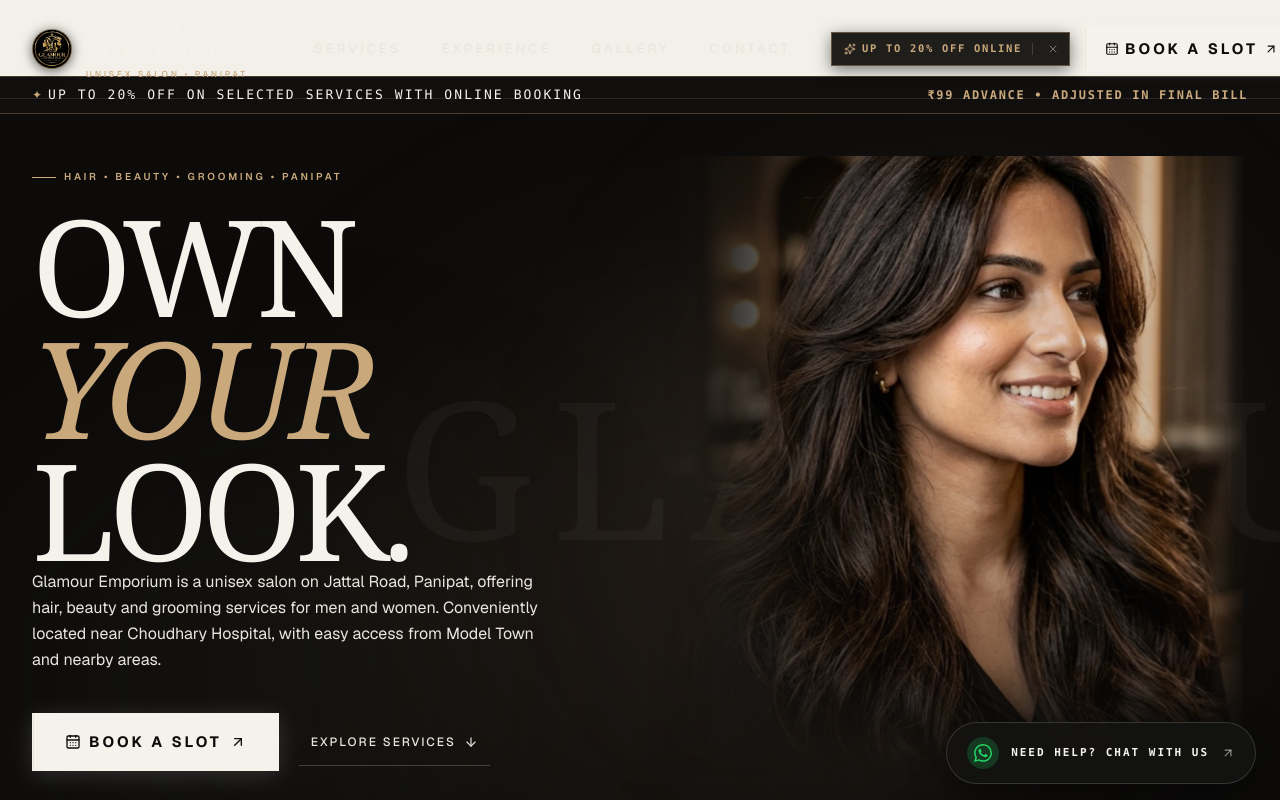
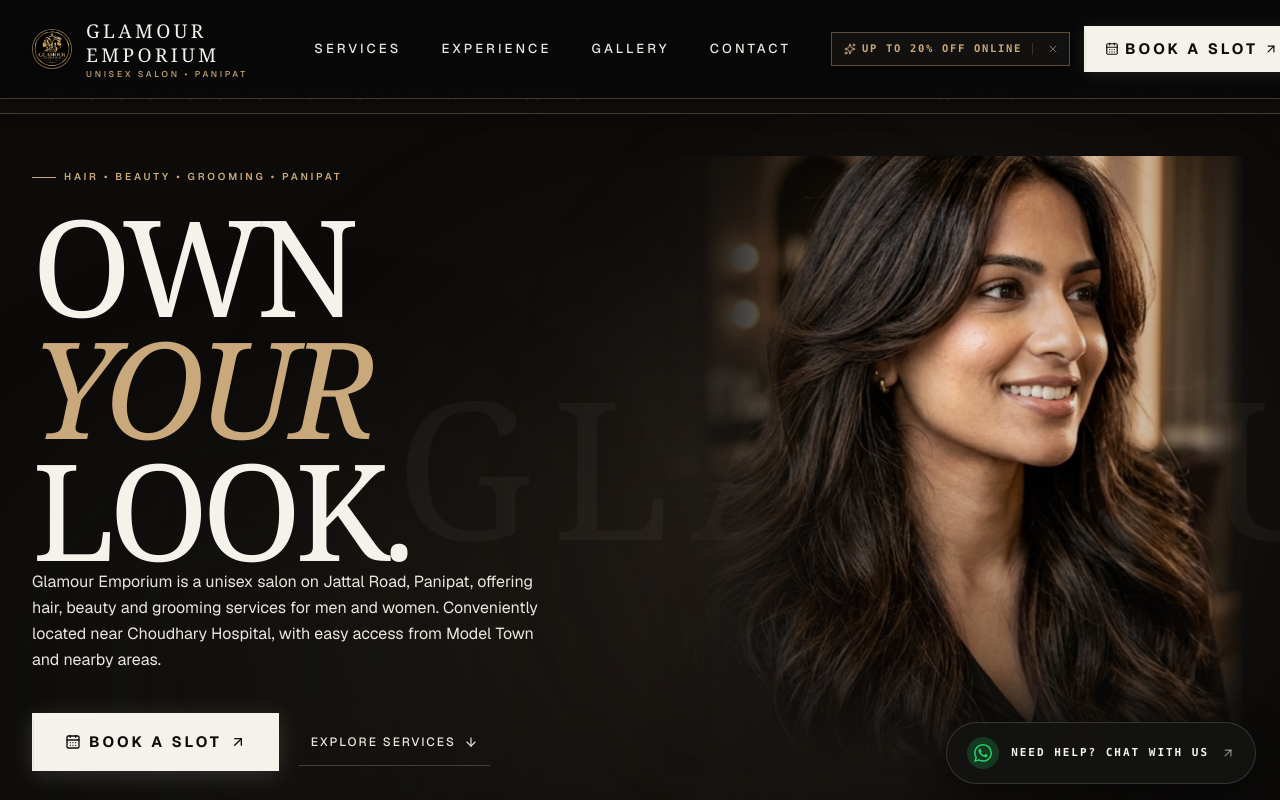
Before and after one commit to shubh791/glamour-emporium, a Next.js app: page / in a window 1280 px wide. Shown: the top 800 px of the page. Built offline with nearby package versions, Linux system fonts and the light colour scheme.

Commit message:
fix(navbar): restore solid dark luxury background and theme tokens to eliminate white navbar on page load

```diff
--- a/src/app/globals.css
+++ b/src/app/globals.css
@@ -1,15 +1,15 @@
 @import "tailwindcss";
 
-/* Design tokens */
+/* Design tokens - Luxury Dark Black / Warm Gold System */
 :root {
-  --background: #f2f0e9;
-  --foreground: #292c27;
-  --surface: #e8e6de;
-  --accent: #c5cbb8;
-  --muted: #66685e;
-  --border: #cecec3;
-  --inverse: #f2f0e9;
-  --dark-muted: #b9bcaf;
+  --background: #0c0b0a;
+  --foreground: #f5f2eb;
+  --surface: #141210;
+  --accent: #c9a87c;
+  --muted: #a39e93;
+  --border: #2e2a24;
+  --inverse: #0c0b0a;
+  --dark-muted: #6f6a61;
   --font-display: var(--font-editorial), Georgia, serif;
   --gutter: clamp(22px, 4.5vw, 88px);
   --section-space: clamp(80px, 10vw, 160px);
@@ -23,8 +23,8 @@
 
 /* Base and shared layout */
 * { box-sizing: border-box; }
-html { scroll-behavior: smooth; scroll-padding-top: 100px; }
-body { margin: 0; background: var(--background); color: var(--foreground); font-family: var(--font-geist-sans), Arial, sans-serif; font-size: 15px; line-height: 1.65; -webkit-font-smoothing: antialiased; }
+html { scroll-behavior: smooth; scroll-padding-top: 100px; background-color: #0c0b0a; color: #f5f2eb; }
+body { margin: 0; background-color: #0c0b0a; color: #f5f2eb; font-family: var(--font-geist-sans), Arial, sans-serif; font-size: 15px; line-height: 1.65; -webkit-font-smoothing: antialiased; }
 a { text-decoration: none; -webkit-tap-highlight-color: transparent; }
 .nav-link-item { color: #E8E4DA !important; opacity: 0.82; transition: color 0.25s ease, opacity 0.25s ease; }
 .nav-link-item:hover, .nav-link-item:focus-visible { color: #F5F1E8 !important; opacity: 1; }
--- a/src/app/layout.js
+++ b/src/app/layout.js
@@ -173,7 +173,7 @@ export default function RootLayout({ children }) {
           }}
         />
       </head>
-      <body className="min-h-full flex flex-col">
+      <body className="min-h-full flex flex-col bg-[#0c0b0a] text-[#f5f2eb]">
         <SmoothScroll>{children}</SmoothScroll>
       </body>
     </html>
--- a/src/components/layout/Navbar.jsx
+++ b/src/components/layout/Navbar.jsx
@@ -85,10 +85,10 @@ export default function Navbar() {
         initial={prefersReducedMotion ? false : { y: -20, opacity: 0 }}
         animate={{ y: 0, opacity: 1 }}
         transition={{ duration: 0.7, ease: [0.22, 1, 0.36, 1] }}
-        className={`fixed top-0 left-0 right-0 z-50 w-full transition-all duration-500 ${
+        className={`fixed top-0 left-0 right-0 z-50 w-full bg-[#090909]/98 backdrop-blur-md border-b border-[#c9a87c]/30 transition-all duration-300 ${
           isScrolled
-            ? "bg-[#0c0b0a]/95 backdrop-blur-md border-b border-white/10 shadow-[0_10px_30px_rgba(0,0,0,0.6)]"
-            : "bg-transparent border-b border-white/10"
+            ? "shadow-[0_10px_30px_rgba(0,0,0,0.8)]"
+            : "shadow-[0_4px_20px_rgba(0,0,0,0.5)]"
         }`}
       >
         <div className={`mx-auto max-w-7xl px-3 sm:px-6 lg:px-8 flex items-center justify-between transition-all duration-300 ${
```
